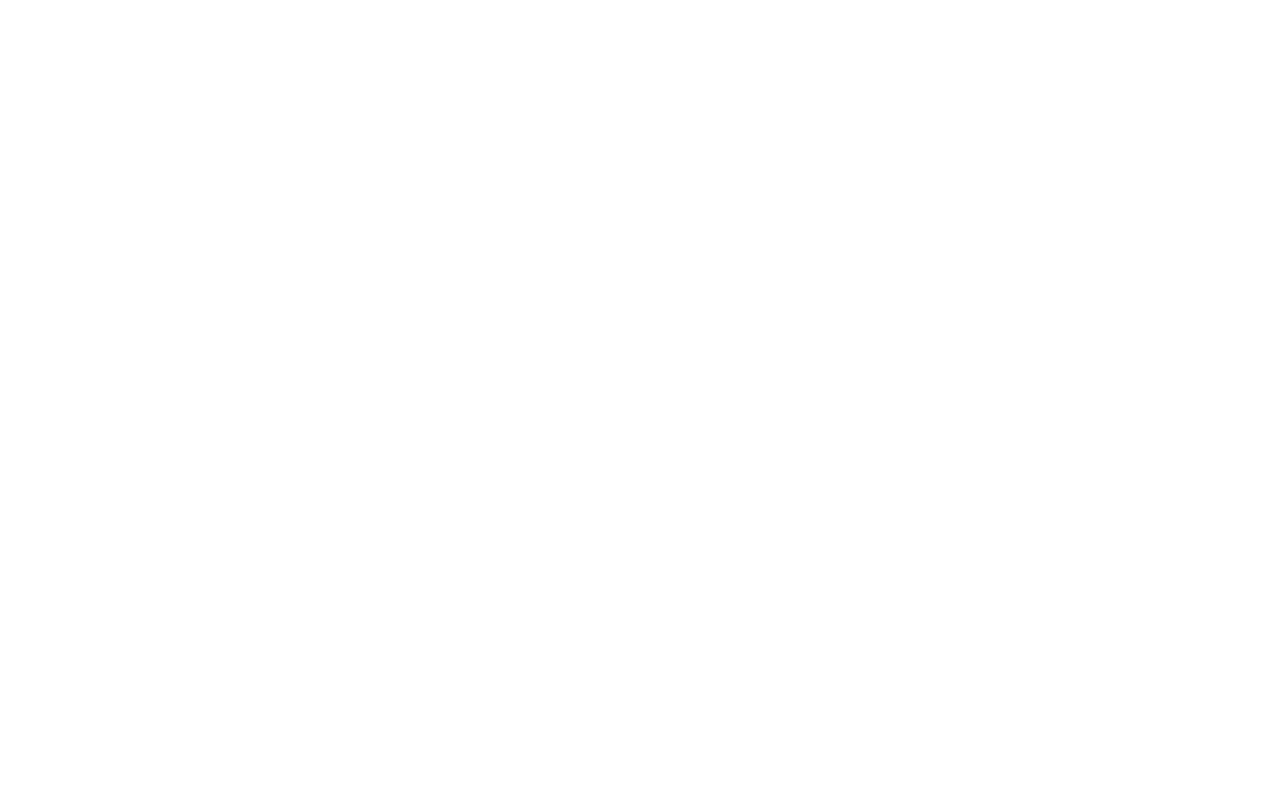
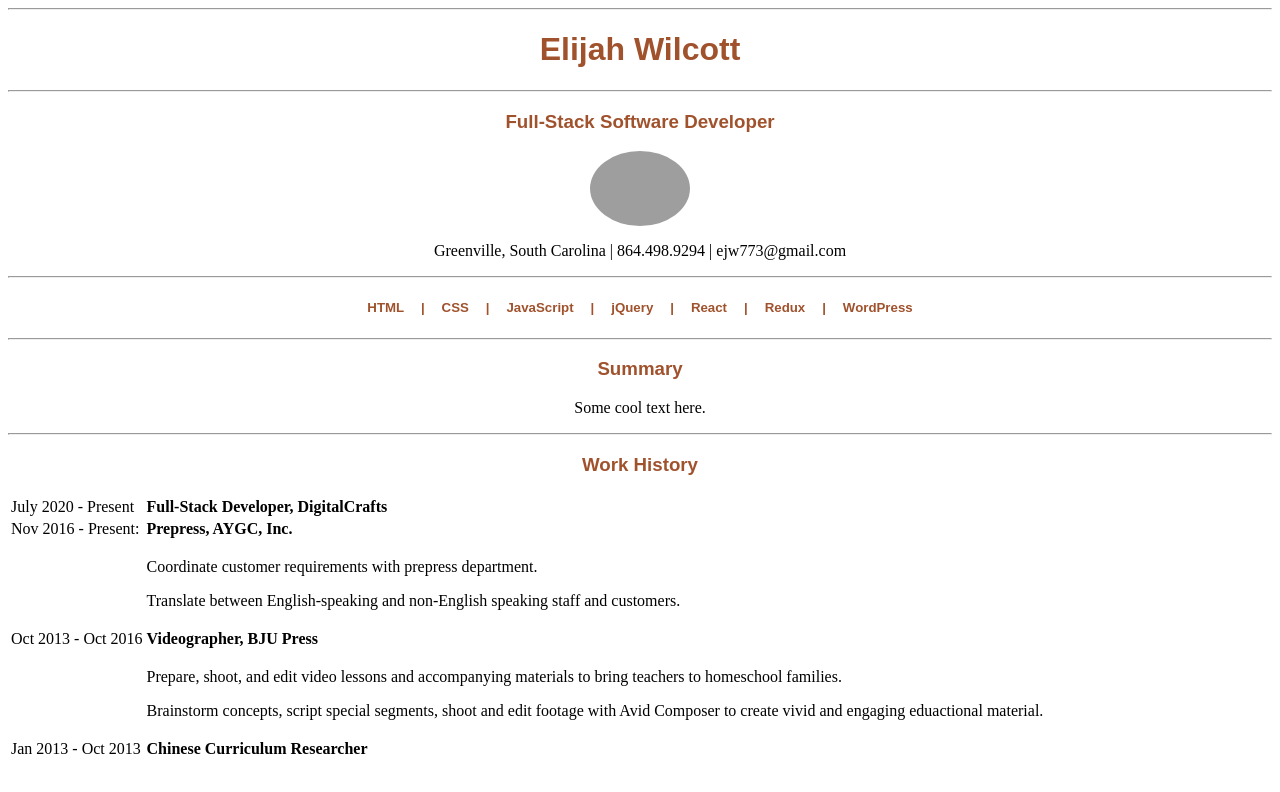
Before and after one commit to ejw773/resume, a plain HTML site: page index.html in a window 1280 px wide. Drawn offline with Linux system fonts and the light colour scheme; grey boxes are pictures that could not be loaded.

Commit message:
add resume content

```diff
--- a/index.html
+++ b/index.html
@@ -1,8 +1,67 @@
 <!DOCTYPE html>
 <html>
     <head>
-        <title>Digital Crafts Merchandise Page</title>
+        <link rel="stylesheet" type="text/css" href="styles/styles.css">
+        <title>Elijah Wilcott</title>
     </head>
     <body>
+        <div class="header" id="myHeader">
+            <hr>
+            <h1>Elijah Wilcott</h1>
+            <hr>
+        </div>
+        <div>
+            <h3>Full-Stack Software Developer</h3>
+            <img src="https://pbs.twimg.com/profile_images/736165708883714048/2VnUdO9r_400x400.jpg" class="center" width="100">
+        </div>
+        <div>
+            <p class="center">Greenville, South Carolina | 864.498.9294 | ejw773@gmail.com</p>
+
+            <hr>
+        </div>
+        <div>
+            <h5 class="wordspace">HTML | CSS | JavaScript | jQuery | React | Redux | WordPress</h5>
+            <hr>
+        </div>
+        <div>
+            <h3>Summary</h3>
+            <p class="center">Some cool text here.</p>
+            <hr>
+        </div>
+        <div>
+            <h3>Work History</h3>
+            <table>
+                <tr>
+                    <td>July 2020 - Present</td>
+                    <td class="jobTitle">Full-Stack Developer, DigitalCrafts</td>
+                </tr>
+                <tr>
+                    <td>Nov 2016 - Present: </td>
+                    <td class="jobTitle">Prepress, AYGC, Inc.</td>
+                </tr>
+                <tr>
+                    <td></td>
+                    <td>
+                        <p>Coordinate customer requirements with prepress department.</p>
+                        <p>Translate between English-speaking and non-English speaking staff and customers.</p>
+                    </td>
+                </tr>
+                <tr>
+                    <td>Oct 2013 - Oct 2016</td>
+                    <td class="jobTitle">Videographer, BJU Press</td>
+                </tr>
+                <tr>
+                    <td></td>
+                    <td>
+                        <p>Prepare, shoot, and edit video lessons and accompanying materials to bring teachers to homeschool families.</p>
+                        <p>Brainstorm concepts, script special segments, shoot and edit footage with Avid Composer to create vivid and engaging eduactional material.</p>
+                        </td>
+                </tr>
+                <tr>
+                    <td>Jan 2013 - Oct 2013</td>
+                    <td class="jobTitle">Chinese Curriculum Researcher</td>
+                </tr>
+            </table>
+        </div>
     </body>
 </html>
--- /dev/null
+++ b/styles/styles.css
@@ -0,0 +1,25 @@
+h1, h2, h3, h4, h5, h6 {
+    font-family: 'Fira Sans', sans-serif;
+    text-align: center;
+    color: sienna;
+}
+p {
+    font-family: 'Merriweather', serif;
+}
+.center {
+    display: block;
+    margin-left: auto;
+    margin-right: auto;
+}
+p.center {
+    text-align: center;
+}
+.wordspace {
+    word-spacing: 1em;
+}
+.jobTitle {
+    font-weight: bold;
+}
+img {
+    border-radius: 50%;
+}
```
